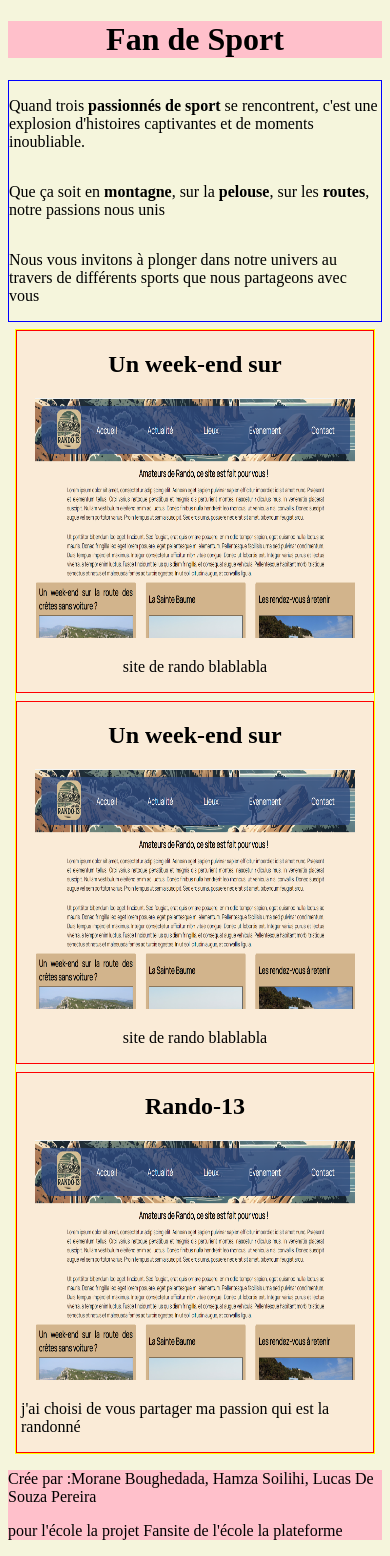
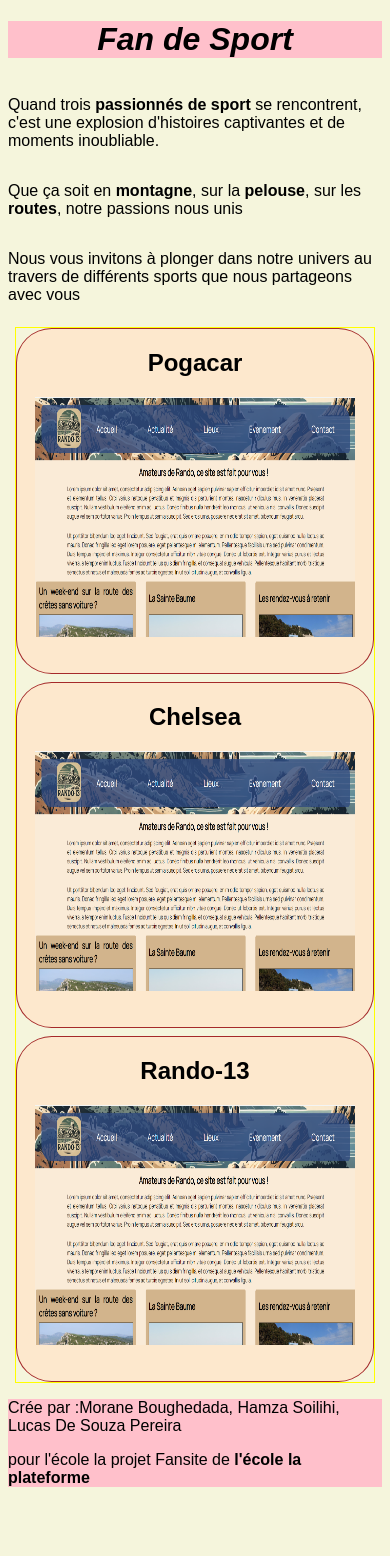
Before and after one commit to lucas-de-souza-pereira/fan-foot, a plain HTML site: page index.html in a window 390 px wide. After the commit the page ends 1503 px from the top, so only its background shows below. Drawn offline with Linux system fonts and the light colour scheme.

```diff
--- a/index.html
+++ b/index.html
@@ -43,21 +43,21 @@
 <section class="index-sec-fansite">
 
     <article class="index-art-fansite">
-        <h2>Un week-end sur </h2>
+        <h2>Pogacar</h2>
 
-        <a href="/fan-sport/fan-sport/Rando-13/fansite3.html" >
+        <a href="/fan-sport/fan-sport/Pogacar/fansite1.html" >
             <img src="images-index/rando-13.png" alt="lien vers rando-13" class="index-img"/></a>
 
-        <p>site de rando blablabla</p>
+
     </article>
 
     <article class="index-art-fansite">
-        <h2>Un week-end sur </h2>
+        <h2>Chelsea</h2>
 
-        <a href="/fan-sport/fan-sport/Rando-13/fansite3.html" >
+        <a href="/fan-sport/fan-sport/Chelsea/fansite2.html" >
             <img src="images-index/rando-13.png" alt="lien vers rando-13" class="index-img"/></a>
 
-        <p>site de rando blablabla</p>
+
     </article>
 
     <article class="index-art-fansite">
@@ -66,7 +66,7 @@
         <a href="/fan-sport/fan-sport/Rando-13/fansite3.html" >
             <img src="images-index/rando-13.png" alt="lien vers rando-13" class="index-img"/></a>
 
-        <p>j'ai choisi de vous partager ma passion qui est la randonné</p>
+
     </article>
 
 </section>
@@ -78,7 +78,7 @@
 
 <p>Crée par :Morane Boughedada, Hamza Soilihi, Lucas De Souza Pereira</p>
 
-<P>pour l'école la projet Fansite de l'école la plateforme</P>
+<P>pour l'école la projet Fansite de <strong> l'école la plateforme </strong></P>
 
     </footer>
 
--- a/style.css
+++ b/style.css
@@ -6,6 +6,17 @@ body{
 h1{
     text-align: center;
     background-color: pink;
+    font-family: Arial, Helvetica, sans-serif;
+    font-style: italic;
+
+}
+
+h2{
+    font-family: Arial, Helvetica, sans-serif;
+}
+
+p{
+    font-family: Arial, Helvetica, sans-serif;
 }
 
 .index-intro{
@@ -13,7 +24,7 @@ h1{
     flex-direction: column;
     align-items: center;
     margin-bottom: 2%;
-    border: 1px solid blue;
+
 }
 
 .index-sec-fansite{
@@ -25,7 +36,7 @@ h1{
     margin-right: 2%;
     margin-left: 2%;
     gap:.5em;
-    border: 1px black solid;
+
 }
 
 .index-art-fansite{
@@ -34,16 +45,18 @@ h1{
     align-items: center;
     justify-content: center;
 
-    background-color: antiquewhite;
-
+    background-color: rgb(253, 232, 205);
+    border-radius: 10% 10%;
     padding-right: 1%;
     padding-left: 1% ;
-    border: 1px red solid;
+    border: 1px solid brown;
+
 }
 
 img{
     width: 20em;
     height: 15em;
+    margin-bottom: 2em;
 }
 
 footer{
```
Also changed, not shown: Rando-13/actualite.html (+3 -3 lines), Rando-13/contact.html (+4 -2 lines), Rando-13/fansite3.css (+21 -0 lines).
